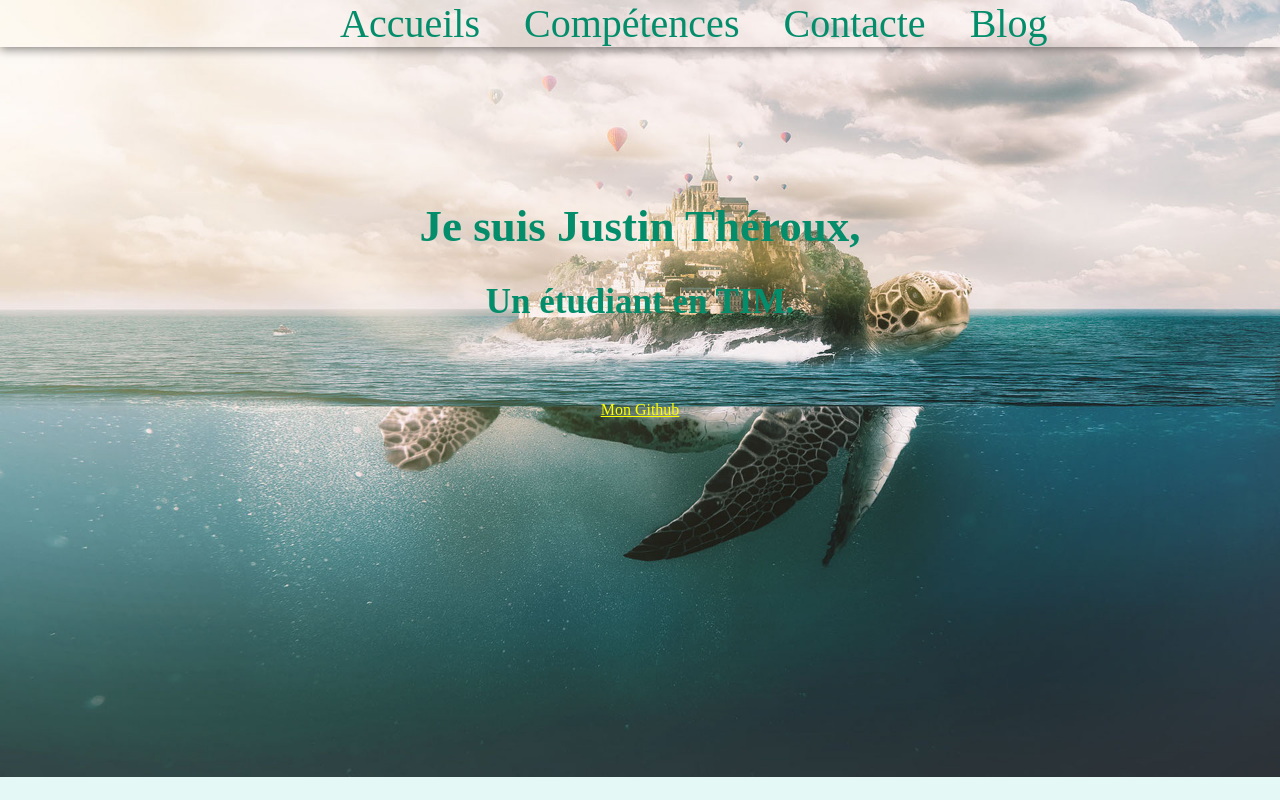
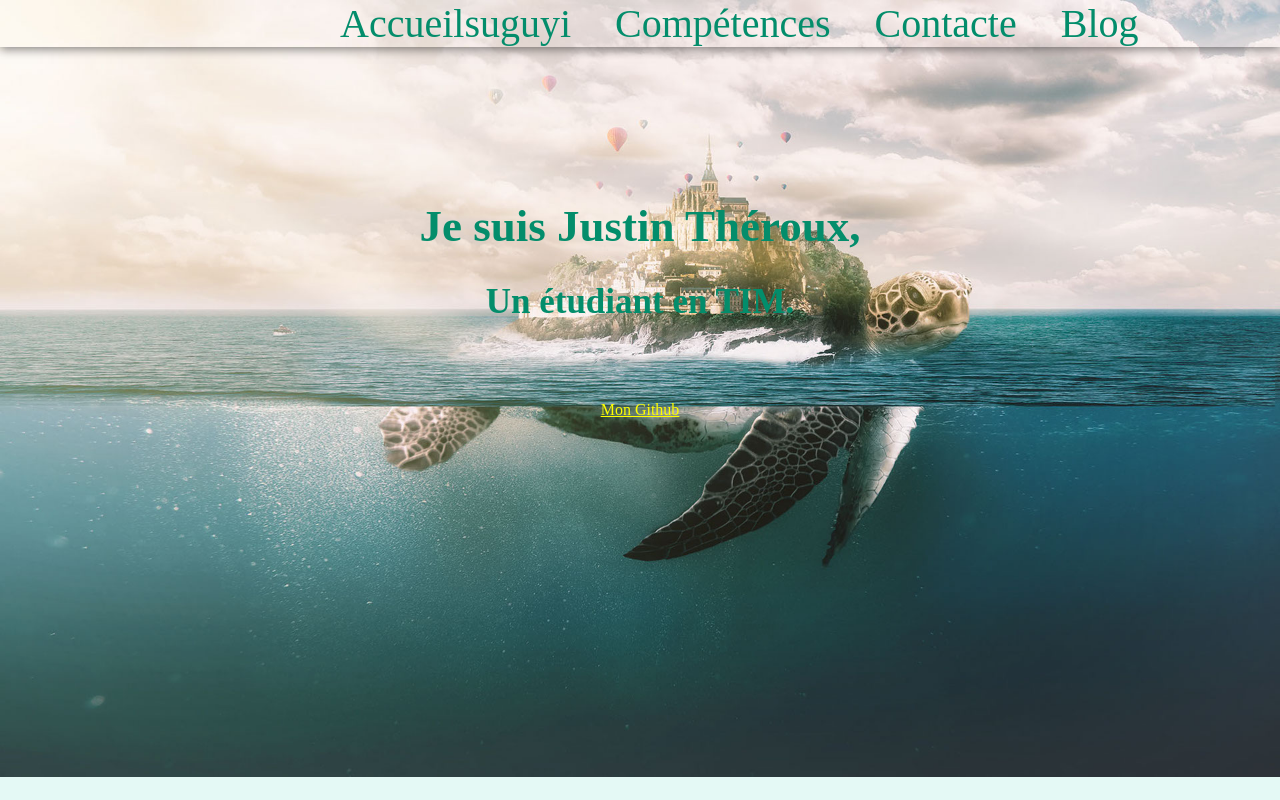
Before and after one commit to justintheroux/justintheroux.github.io, a plain HTML site: page index.html in a window 1280 px wide. Shown: the top 800 px of the page. Drawn offline with Linux system fonts and the light colour scheme.

Commit message:
first commit

```diff
--- a/index.html
+++ b/index.html
@@ -15,7 +15,7 @@
     <!--ici se trouve ma navBar-->
     <div id="navBar">
 
-        <a href="#lienAccueil">Accueils</a>
+        <a href="#lienAccueil">Accueilsuguyi</a>
         <a href="#lienCompetences">Compétences</a>
         <a href="#lienContacte">Contacte</a>
         <a href="Blog.html"> Blog</a>
```
